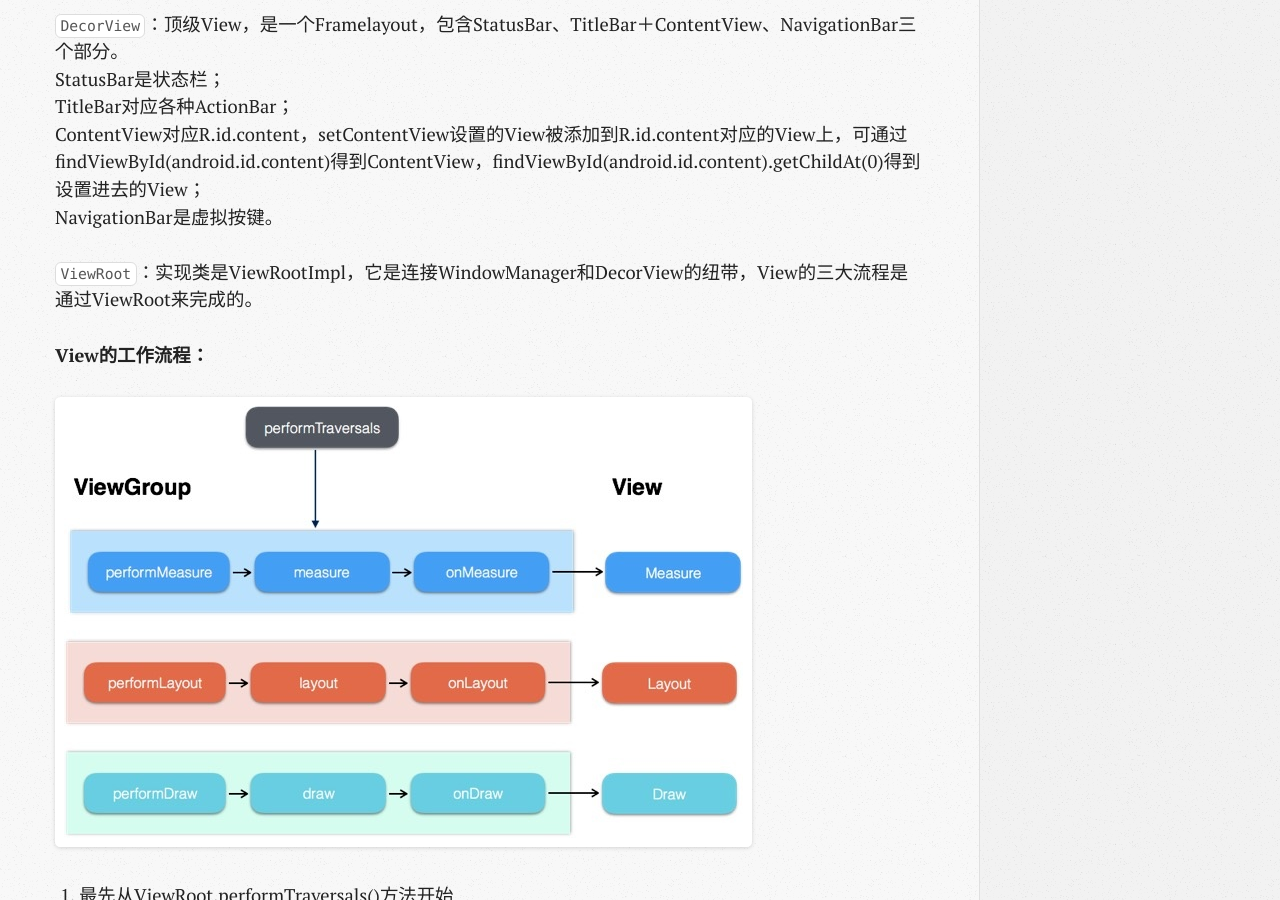
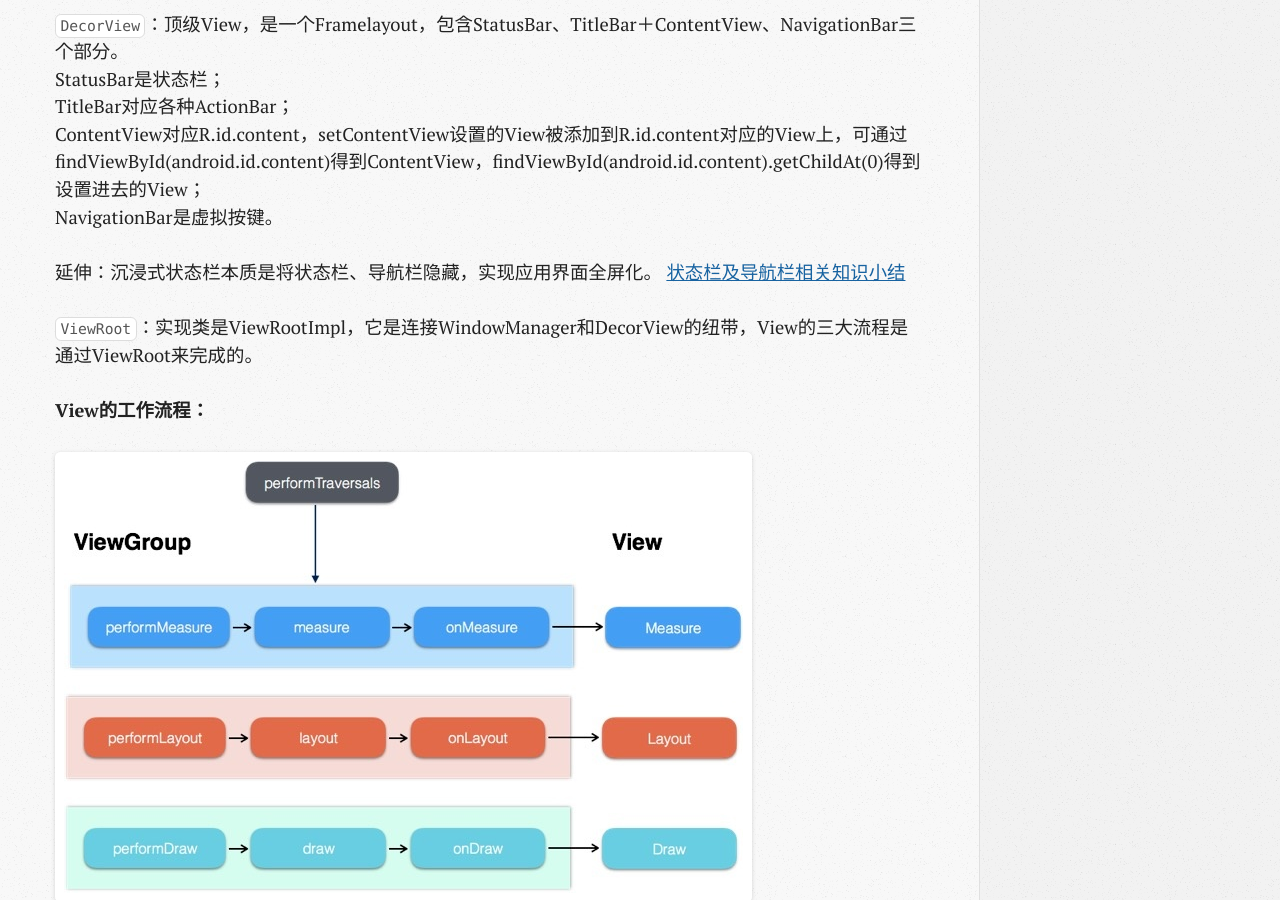
Before and after one commit to wangxinghe/wangxinghe.github.io, a Jekyll site: the page built from _posts/2018-05-11-learning-notes-custom-view.md, in a window 1280 px wide and 900 px high, scrolled down 1778 px. Built offline with Jekyll 4.4.1, drawn with Linux system fonts in a browser that asks for light colours; comment, search, counter and statistics services are not loaded.

Commit message:
[update]

```diff
--- a/_posts/2018-05-11-learning-notes-custom-view.md
+++ b/_posts/2018-05-11-learning-notes-custom-view.md
@@ -47,6 +47,8 @@ StatusBar是状态栏；
 TitleBar对应各种ActionBar；
 ContentView对应R.id.content，setContentView设置的View被添加到R.id.content对应的View上，可通过findViewById(android.id.content)得到ContentView，findViewById(android.id.content).getChildAt(0)得到设置进去的View；
 NavigationBar是虚拟按键。
+
+延伸：沉浸式状态栏本质是将状态栏、导航栏隐藏，实现应用界面全屏化。 [状态栏及导航栏相关知识小结](http://lijiankun24.com/%E7%8A%B6%E6%80%81%E6%A0%8F%E5%8F%8A%E5%AF%BC%E8%88%AA%E6%A0%8F%E7%9B%B8%E5%85%B3%E7%9F%A5%E8%AF%86%E5%B0%8F%E7%BB%93/)
 
 `ViewRoot`：实现类是ViewRootImpl，它是连接WindowManager和DecorView的纽带，View的三大流程是通过ViewRoot来完成的。
 
```
